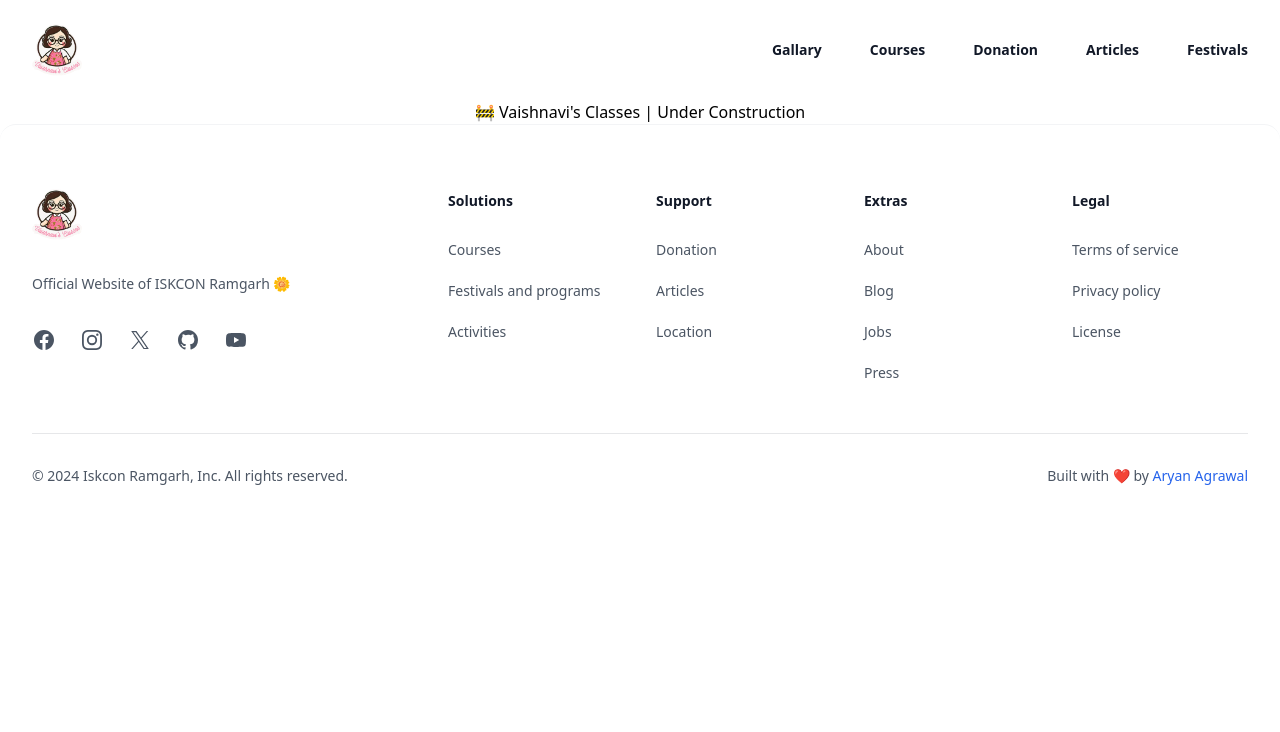
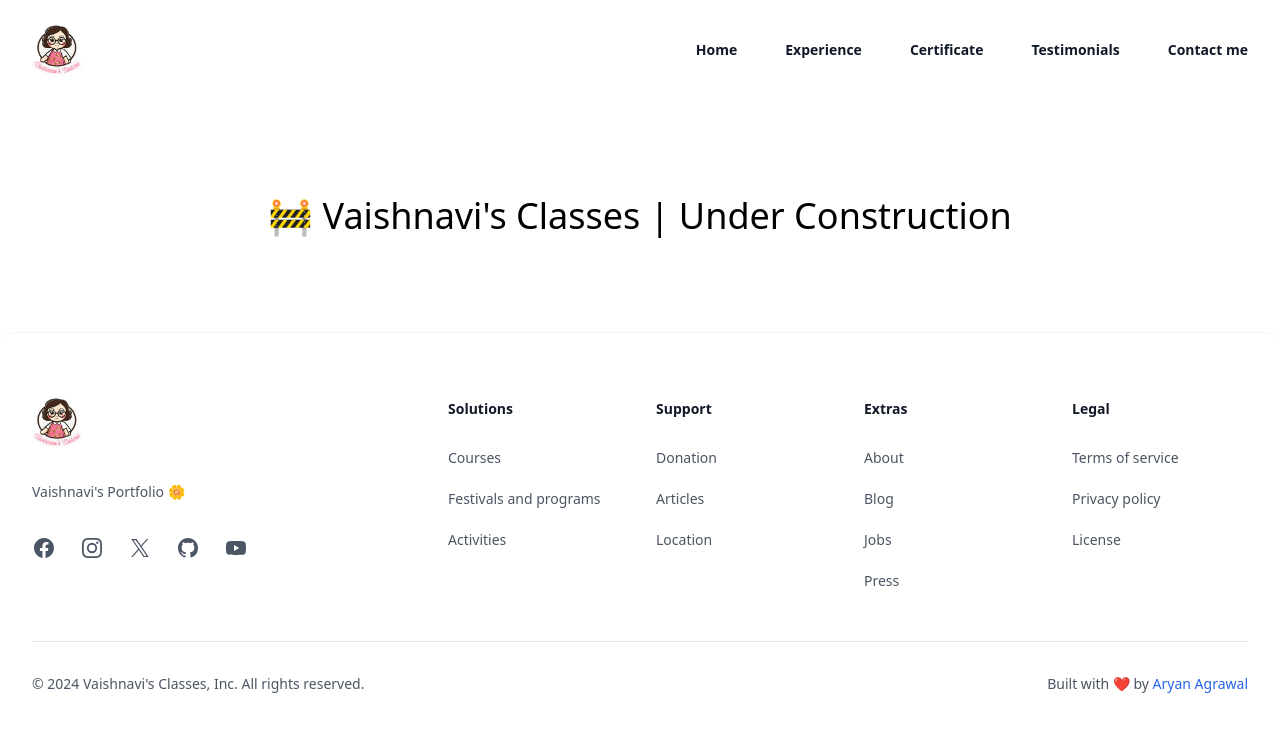
Before and after one commit to AryanKuAg/vaishnavi-portfolio, a Next.js app: page / in a window 1280 px wide. Shown: the top 732 px of the page. Built offline with nearby package versions, Linux system fonts and the light colour scheme.

Commit message:
✨ Sample fixes added

```diff
--- a/app/layout.tsx
+++ b/app/layout.tsx
@@ -2,8 +2,8 @@ import type { Metadata } from "next";
 import "./globals.css";
 
 export const metadata: Metadata = {
-  title: "Iskcon Ramgarh",
-  description: "Official Website of ISKCON Ramgarh 🌼",
+  title: "Vaishnavi's Portfolio",
+  description: "Vaishnavi's Portfolio 🌼",
 };
 
 export default function RootLayout({
--- a/app/page.tsx
+++ b/app/page.tsx
@@ -8,7 +8,7 @@ export default function Home() {
       <Header/>
       {/* <h1 className="text-4xl text-center py-28">🚧 Iskcon Ramgarh Work Under Construction</h1> */}
       {/* <Activities/> */}
-      <p className="text-center">🚧 Vaishnavi&apos;s Classes | Under Construction</p>
+      <p className="text-center text-4xl my-24">🚧 Vaishnavi&apos;s Classes | Under Construction</p>
       <Footer/>
     </div>
   );
--- a/components/Footer/index.tsx
+++ b/components/Footer/index.tsx
@@ -100,9 +100,9 @@ export default function Footer() {
                height={50}
             />
             <p className="text-balance text-sm/6 text-gray-600">
-              Official Website of ISKCON Ramgarh 🌼
+              Vaishnavi&apos;s Portfolio 🌼
             </p>
-            <div className="flex gap-x-6">
+            <div className="flex gap-x-6 pb-8 sm:pb-0">
               {navigation.social.map((item) => (
                 <a
                   key={item.name}
@@ -190,7 +190,7 @@ export default function Footer() {
         </div>
         <div className="mt-12 border-t border-gray-900/10 pt-8 sm:flex items-center justify-between">
           <p className="text-sm text-gray-600">
-            &copy; 2024 Iskcon Ramgarh, Inc. All rights reserved.
+            &copy; 2024 Vaishnavi&apos;s Classes, Inc. All rights reserved.
           </p>
           <p className="text-sm text-gray-600 mt-2 sm:mt-0">
             Built with ❤️ by{" "}
--- a/components/Header/index.tsx
+++ b/components/Header/index.tsx
@@ -7,11 +7,11 @@ import Link from 'next/link'
 import { FaBarsStaggered , FaXmark} from "react-icons/fa6";
 
 const navigation = [
-    { name: 'Gallary', href: '#' },
-    { name: 'Courses', href: '#' },
-  { name: 'Donation', href: '#' },
-  { name: 'Articles', href: '#' },
-  { name: 'Festivals', href: '#' },
+    { name: 'Home', href: '#' },
+    { name: 'Experience', href: '#' },
+  { name: 'Certificate', href: '#' },
+  { name: 'Testimonials', href: '#' },
+  { name: 'Contact me', href: '#' },
 ]
 
 export default function Header() {
--- a/components/HomePage/Activities/index.tsx
+++ /dev/null
@@ -1,7 +0,0 @@
-import React from 'react'
-
-export default function Activities() {
-  return (
-    <div>Activities</div>
-  )
-}
```
